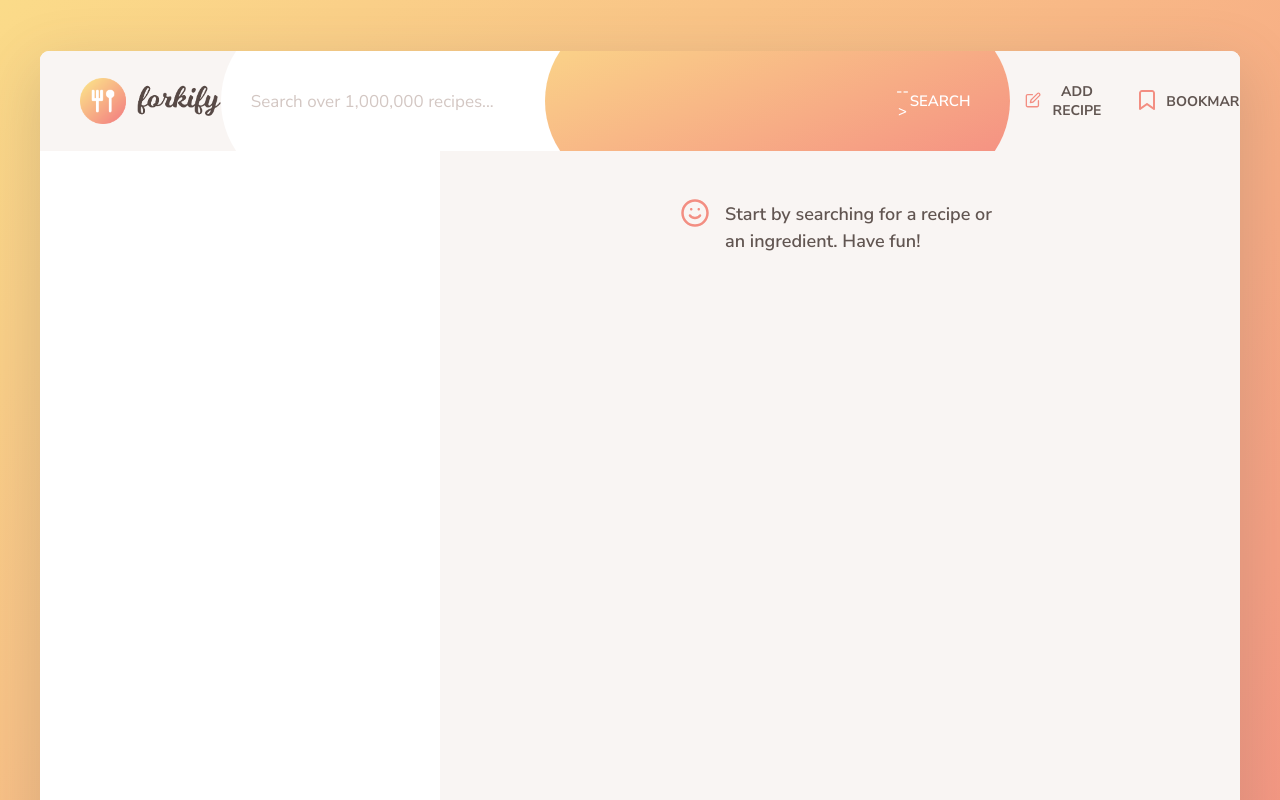
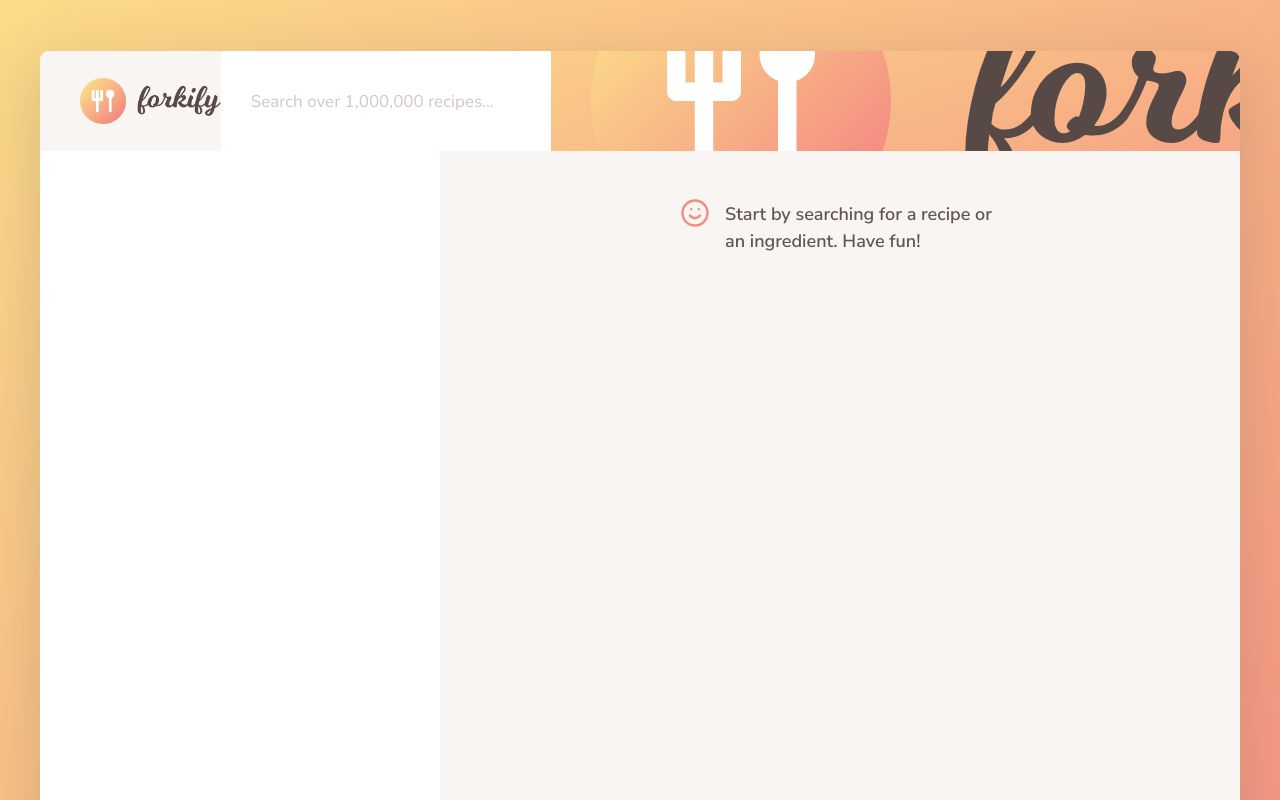
Before and after one commit to CaptKraken/forkify, a website built with Parcel: page index.html in a window 1280 px wide. Shown: the top 800 px of the page. Built offline with nearby package versions, Linux system fonts and the light colour scheme.

Commit message:
i dont understand why

```diff
--- a/index.html
+++ b/index.html
@@ -31,11 +31,8 @@
             placeholder="Search over 1,000,000 recipes..."
           />
           <button class="btn search__btn">
-            <img class="search__icon" src="src/images/icons.svg#icon-search" />
-            <!-- <img src="" alt="">
-              <!-- <use href="src/images/icons.svg#icon-search"></use> -->
-            <!-- </img> -->
-            -->
+            <img class="search__icon" src="src/images/logo.png" />
+            <!-- <use href="src/images/icons.svg#icon-search"></use>src="src/images/icons.svg#icon-search" -->
             <span>Search</span>
           </button>
         </form>
```
